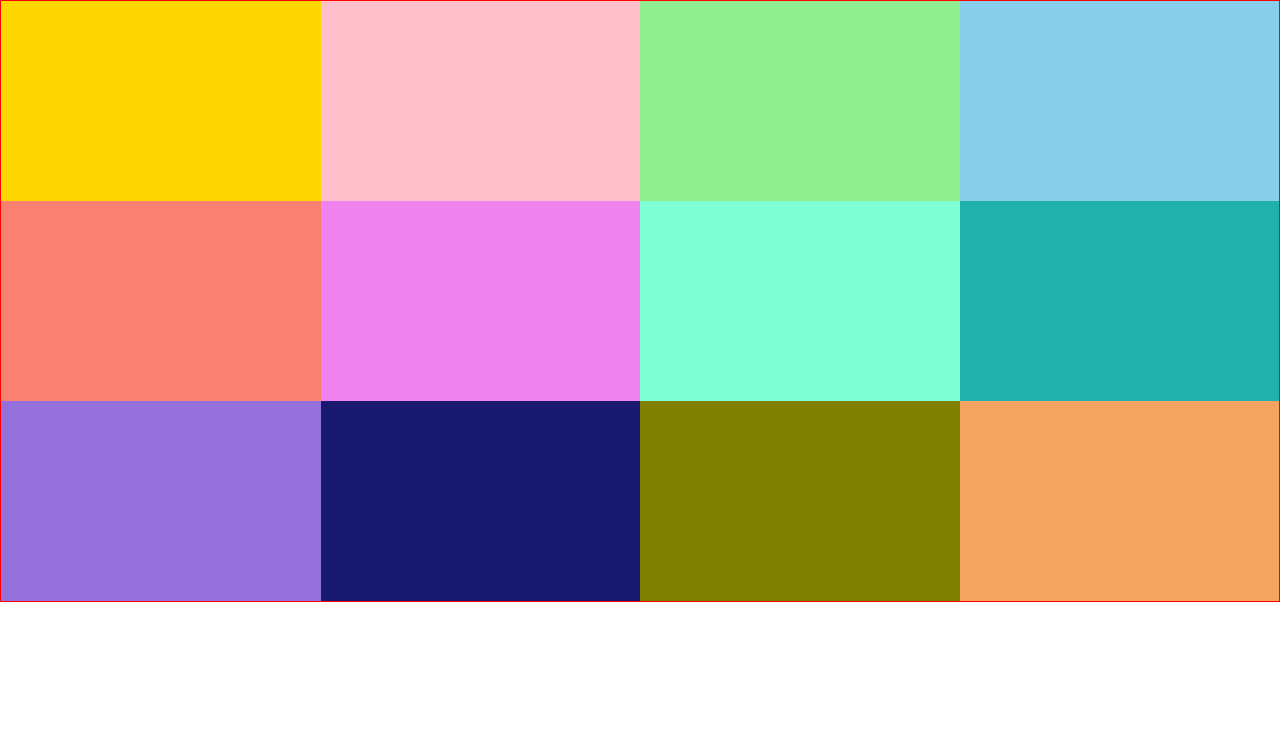
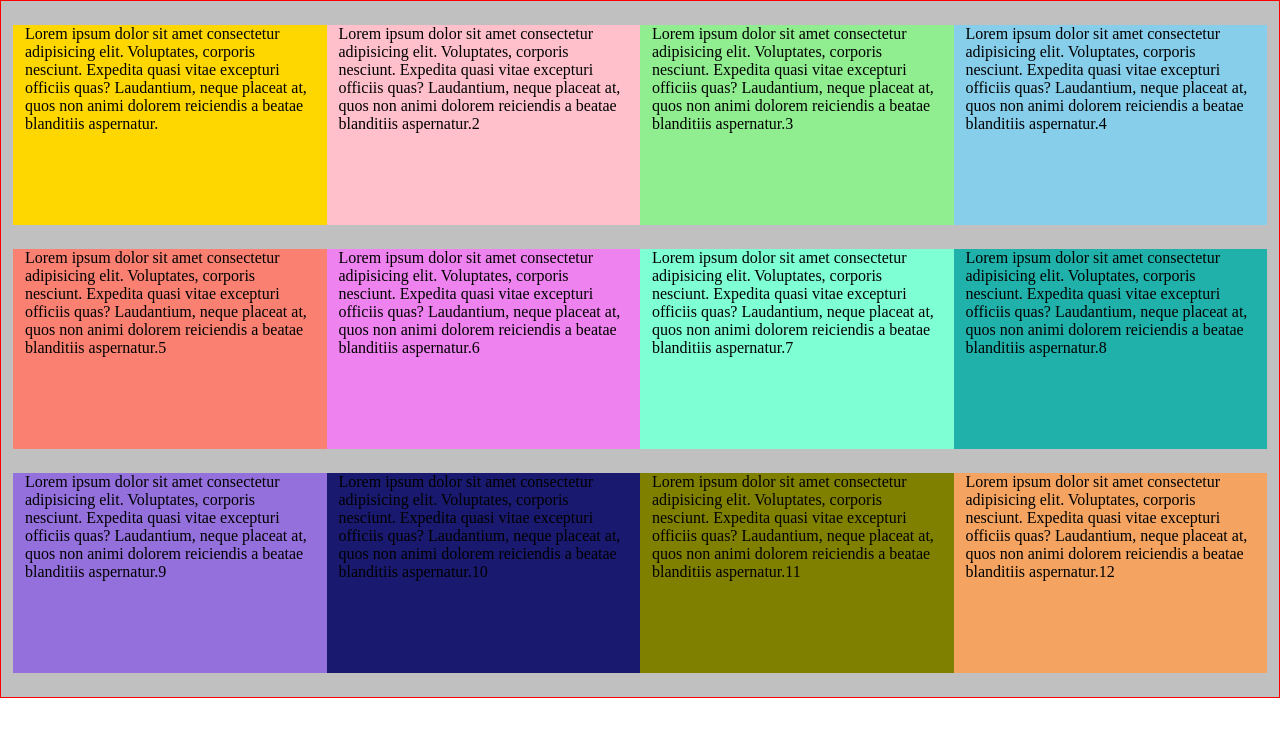
Before and after one commit to YmChoi-Repo/RWD, a website: page rwd-layout.html in a window 1280 px wide. Drawn offline with Linux system fonts and the light colour scheme.

Commit message:
group에 여백 지정하기

```diff
--- a/rwd-layout.html
+++ b/rwd-layout.html
@@ -1,26 +1,26 @@
 <!DOCTYPE html>
-<html lang="ko">
+<html lang="ko-KR">
 <head>
   <meta charset="UTF-8" />
   <meta http-equiv="X-UA-Compatible" content="IE=edge" />
   <meta name="viewport" content="width=device-width, initial-scale=1.0" />
   <title>반응형 레이아웃</title>
-  <link rel="stylesheet" href="./styles/rwd-layout.css"/>
+  <link rel="stylesheet" href="./styles/rwd-layout.css" />
 </head>
 <body>
   <div class="container">
-  <div class="group1"></div>
-  <div class="group2"></div>
-  <div class="group3"></div>
-  <div class="group4"></div>
-  <div class="group5"></div>
-  <div class="group6"></div>
-  <div class="group7"></div>
-  <div class="group8"></div>
-  <div class="group9"></div>
-  <div class="group10"></div>
-  <div class="group11"></div>
-  <div class="group12"></div>
+    <div class="group1">Lorem ipsum dolor sit amet consectetur adipisicing elit. Voluptates, corporis nesciunt. Expedita quasi vitae excepturi officiis quas? Laudantium, neque placeat at, quos non animi dolorem reiciendis a beatae blanditiis aspernatur.</div>
+    <div class="group2">Lorem ipsum dolor sit amet consectetur adipisicing elit. Voluptates, corporis nesciunt. Expedita quasi vitae excepturi officiis quas? Laudantium, neque placeat at, quos non animi dolorem reiciendis a beatae blanditiis aspernatur.2</div>
+    <div class="group3">Lorem ipsum dolor sit amet consectetur adipisicing elit. Voluptates, corporis nesciunt. Expedita quasi vitae excepturi officiis quas? Laudantium, neque placeat at, quos non animi dolorem reiciendis a beatae blanditiis aspernatur.3</div>
+    <div class="group4">Lorem ipsum dolor sit amet consectetur adipisicing elit. Voluptates, corporis nesciunt. Expedita quasi vitae excepturi officiis quas? Laudantium, neque placeat at, quos non animi dolorem reiciendis a beatae blanditiis aspernatur.4</div>
+    <div class="group5">Lorem ipsum dolor sit amet consectetur adipisicing elit. Voluptates, corporis nesciunt. Expedita quasi vitae excepturi officiis quas? Laudantium, neque placeat at, quos non animi dolorem reiciendis a beatae blanditiis aspernatur.5</div>
+    <div class="group6">Lorem ipsum dolor sit amet consectetur adipisicing elit. Voluptates, corporis nesciunt. Expedita quasi vitae excepturi officiis quas? Laudantium, neque placeat at, quos non animi dolorem reiciendis a beatae blanditiis aspernatur.6</div>
+    <div class="group7">Lorem ipsum dolor sit amet consectetur adipisicing elit. Voluptates, corporis nesciunt. Expedita quasi vitae excepturi officiis quas? Laudantium, neque placeat at, quos non animi dolorem reiciendis a beatae blanditiis aspernatur.7</div>
+    <div class="group8">Lorem ipsum dolor sit amet consectetur adipisicing elit. Voluptates, corporis nesciunt. Expedita quasi vitae excepturi officiis quas? Laudantium, neque placeat at, quos non animi dolorem reiciendis a beatae blanditiis aspernatur.8</div>
+    <div class="group9">Lorem ipsum dolor sit amet consectetur adipisicing elit. Voluptates, corporis nesciunt. Expedita quasi vitae excepturi officiis quas? Laudantium, neque placeat at, quos non animi dolorem reiciendis a beatae blanditiis aspernatur.9</div>
+    <div class="group10">Lorem ipsum dolor sit amet consectetur adipisicing elit. Voluptates, corporis nesciunt. Expedita quasi vitae excepturi officiis quas? Laudantium, neque placeat at, quos non animi dolorem reiciendis a beatae blanditiis aspernatur.10</div>
+    <div class="group11">Lorem ipsum dolor sit amet consectetur adipisicing elit. Voluptates, corporis nesciunt. Expedita quasi vitae excepturi officiis quas? Laudantium, neque placeat at, quos non animi dolorem reiciendis a beatae blanditiis aspernatur.11</div>
+    <div class="group12">Lorem ipsum dolor sit amet consectetur adipisicing elit. Voluptates, corporis nesciunt. Expedita quasi vitae excepturi officiis quas? Laudantium, neque placeat at, quos non animi dolorem reiciendis a beatae blanditiis aspernatur.12</div>
   </div>
 </body>
 </html>
--- a/styles/rwd-layout.css
+++ b/styles/rwd-layout.css
@@ -1,11 +1,9 @@
+* {
+  box-sizing: border-box;
+}
+
 body {
   margin: 0;
-}
-.container {
-  background: silver;
-  border: 1px solid red;
-  display: flex;
-  flex-flow: row wrap;
 }
 
 .group1 {
@@ -46,9 +44,19 @@ body {
 }
 
 /* 모든 디바이스 */
+.container {
+  background: silver;
+  border: 1px solid red;
+  display: flex;
+  flex-flow: row wrap;
+  padding: 12px 12px;
+}
+
 div[class*="group"] {
   width: 100%;
   height: 50px;
+  margin: 12px 0;
+  padding: 0 12px;
 }
 
 /* 768px 이상일 때 */
```
